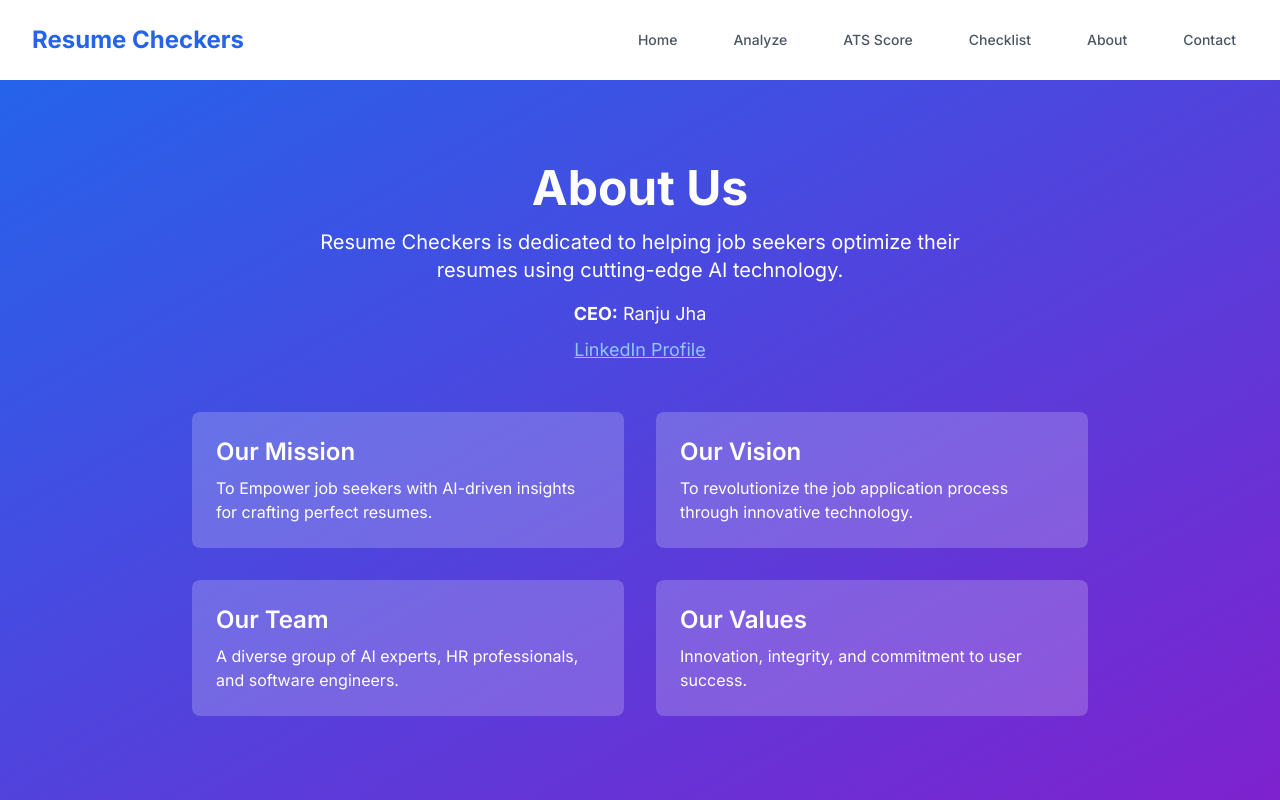
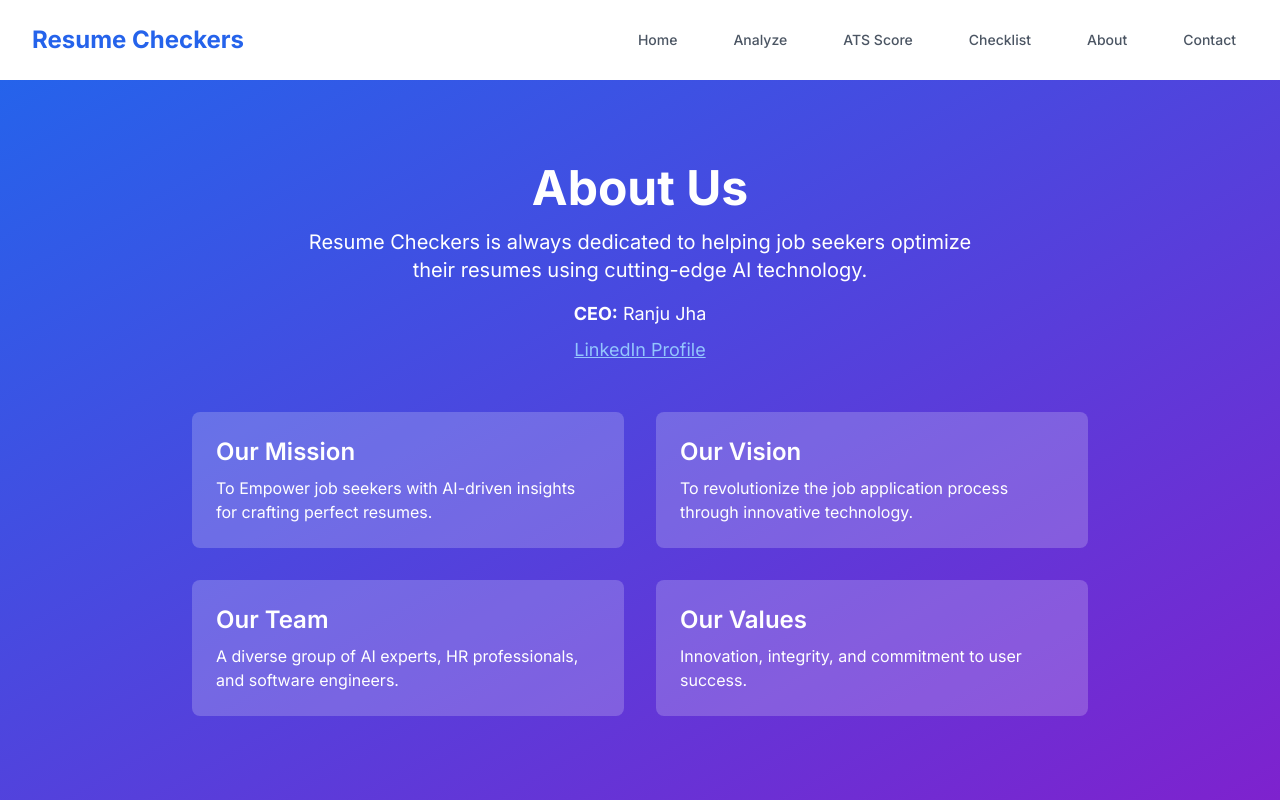
Before and after one commit to djubx/resume-analyzer, a Next.js app: page /about in a window 1280 px wide. Built offline with nearby package versions, Linux system fonts and the light colour scheme.

Commit message:
Update page.tsx

```diff
--- a/src/app/about/page.tsx
+++ b/src/app/about/page.tsx
@@ -16,7 +16,7 @@ export default function About() {
         >
           <h1 className="text-5xl font-bold mb-4">About Us</h1>
           <p className="text-xl max-w-2xl mx-auto">
-            Resume Checkers is dedicated to helping job seekers optimize their resumes using cutting-edge AI technology.
+            Resume Checkers is always dedicated to helping job seekers optimize their resumes using cutting-edge AI technology.
           </p>
           <p className="text-lg mt-4">
             <strong>CEO:</strong> Ranju Jha
```
